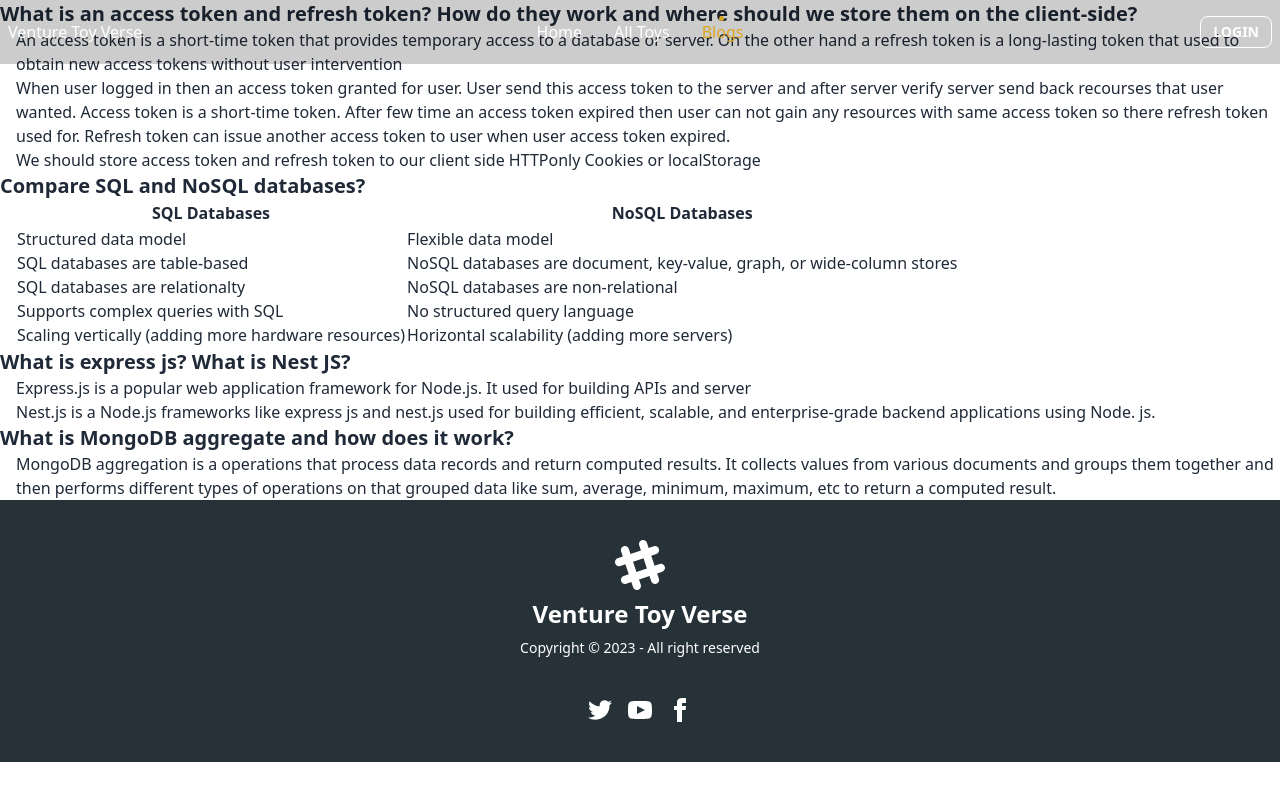
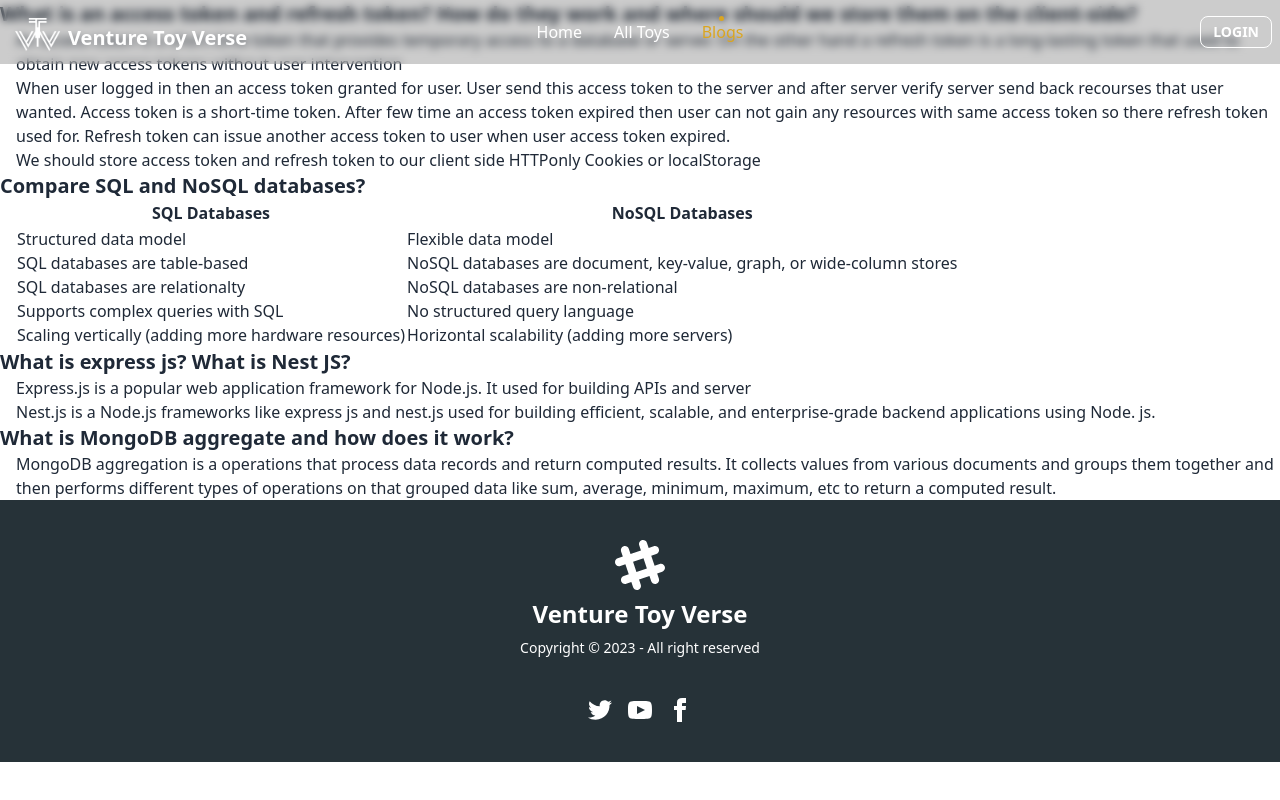
Before and after one commit to the-pujon/venture-toy-server-client, a React (Vite) app: page /blogs in a window 1280 px wide. Built offline with nearby package versions, Linux system fonts and the light colour scheme; no server answers.

Commit message:
logo added

```diff
--- a/src/Components/Navbar/Navbar.jsx
+++ b/src/Components/Navbar/Navbar.jsx
@@ -1,6 +1,7 @@
 import React, { useContext } from "react";
 import { Link, NavLink } from "react-router-dom";
 import "./Navbar.scss";
+import logo from "../../assets/logo.png";
 
 import { AuthContext } from "../../Provider/AuthProvider";
 
@@ -15,7 +16,7 @@ const Navbar = () => {
 
   return (
     <div>
-      <div className="navbar bg-black/20 text-white fixed z-40 ">
+      <div className="navbar bg-black/20 text-white fixed z-40 backdrop-blur-sm">
         <div className="navbar-start">
           {/* Icon for nav in mobile */}
           <div className="dropdown">
@@ -64,8 +65,10 @@ const Navbar = () => {
             </ul>
           </div>
           {/* There Will be website logo */}
-          {/*<img src={logo} alt="" className="w-32" />*/}
-          <div>Venture Toy Verse</div>
+          <img src={logo} alt="" className="w-16" />
+          <div className="text-xs md:text-xl font-semibold -ms-1 mt-3">
+            Venture Toy Verse
+          </div>
         </div>
 
         {/* desktop screen nav menu */}
@@ -94,7 +97,7 @@ const Navbar = () => {
         </div>
 
         {/* Avatar dropdown menu */}
-        <div className="navbar-end me-16 md:me-0">
+        <div className="navbar-end  md:me-0">
           {/*<Link to="/login">
             <button className="btn border-white btn-outline  btn-sm text-white hover:border-amber-600 hover:bg-transparent">
               Login
```
Also changed, not shown: src/assets/logo.png (added).
